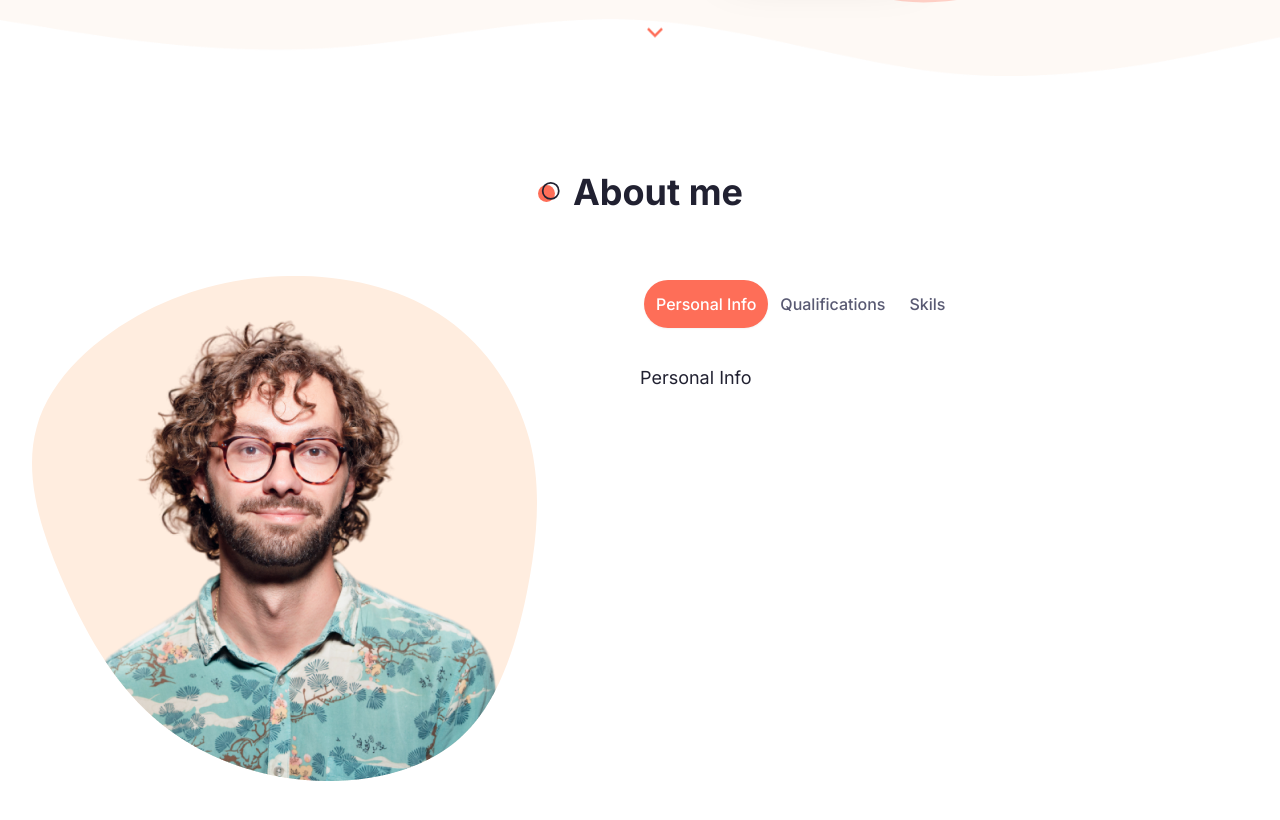
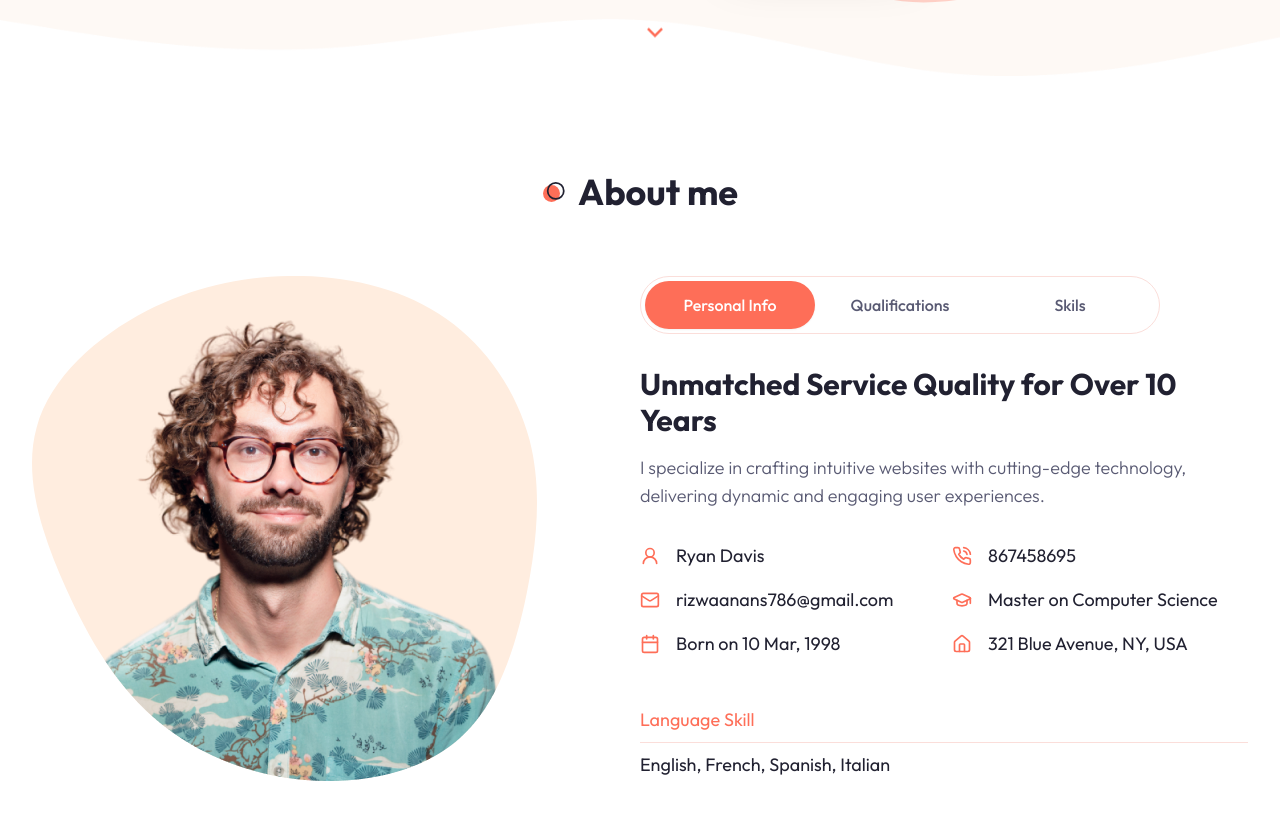
Before and after one commit to RizWaaN3024/nextjs-practice-project, a Next.js app: page / in a window 1280 px wide. Shown: the part 697-1517 px from the top of the page. Built offline with nearby package versions, Linux system fonts and the light colour scheme.

Commit message:
Added Personal Info Section in About Section and Updated CSS Global variables

```diff
--- a/app/globals.css
+++ b/app/globals.css
@@ -66,6 +66,15 @@
   .h1 {
     @apply text-6xl xl:text-[72px] xl:leading-[80px] tracking-[-2px] font-bold;
   }
+  .h2 {
+    @apply text-4xl font-bold;
+  }
+  .h3 {
+    @apply text-3xl font-bold;
+  }
+  .h4 {
+    @apply text-[22px] font-semibold;
+  }
   .subtitle {
     @apply text-muted-foreground text-lg mb-8 font-light;
   }
--- a/app/layout.jsx
+++ b/app/layout.jsx
@@ -1,10 +1,10 @@
-import { Inter } from "next/font/google";
+import { Outfit } from "next/font/google";
 import "./globals.css";
 import Header from "@/components/Header";
 import Footer from "@/components/Footer";
 import { ThemeProvider } from "@/components/ThemeProvider";
 
-const inter = Inter({ subsets: ["latin"] });
+const outfit = Outfit({ subsets: ["latin"] });
 
 export const metadata = {
   title: "Create Next App",
@@ -14,7 +14,7 @@ export const metadata = {
 export default function RootLayout({ children }) {
   return (
     <html lang="en" suppressHydrationWarning>
-      <body className={inter.className}>
+      <body className={outfit.className}>
         <ThemeProvider attribute="class"
           defaultTheme="light"
         >
--- a/components/About.jsx
+++ b/components/About.jsx
@@ -17,6 +17,10 @@ const infoData = [
     {
         icon: <MailIcon size={20}/>,
         text: 'rizwaanans786@gmail.com',
+    },
+    {
+        icon: <GraduationCap size={20}/>,
+        text: 'Master on Computer Science',
     },
     {
         icon: <Calendar size={20}/>,
@@ -125,16 +129,35 @@ const About = () => {
                 {/* Tabs */}
                 <div className='flex-1 '>
                     <Tabs defaultValue='personal'>
-                        <TabsList>
-                            <TabsTrigger value='personal'>Personal Info</TabsTrigger>
-                            <TabsTrigger value="qualifications">Qualifications</TabsTrigger>
-                            <TabsTrigger value="skills">Skils</TabsTrigger>
+                        <TabsList className='w-full grid xl:grid-cols-3 xl:max-w-[520px] xl:border dark:border-none'>
+                            <TabsTrigger className='w-[162px] xl:w-auto' value='personal'>Personal Info</TabsTrigger>
+                            <TabsTrigger className='w-[162px] xl:w-auto' value="qualifications">Qualifications</TabsTrigger>
+                            <TabsTrigger className='w-[162px] xl:w-auto' value="skills">Skils</TabsTrigger>
                         </TabsList>
                         {/* Tabs Content */}
                         <div className='text-lg mt-12 xl:mt-8'>
                             <TabsContent value="personal">
-                                Personal Info
+                                <div className='text-center xl:text-left'>
+                                    <h3 className='h3 mb-4'>Unmatched Service Quality for Over 10 Years</h3>
+                                    <p className='subtitle max-w-xl mx-auto xl:mx-0'>I specialize in crafting intuitive websites with cutting-edge technology, delivering dynamic and engaging user experiences.</p>
+                                    {/* icons */}
+                                    <div className='grid xl:grid-cols-2 gap-4 mb-12'>
+                                        {infoData.map((item, index) => {
+                                            return <div className='flex items-center gap-x-4 mx-auto xl:mx-0' key={index}>
+                                                <div className='text-primary'>{item.icon}</div>
+                                                <div>{item.text}</div>
+                                            </div>
+                                        })}
+                                    </div>
+                                    {/* Languages */}
+                                    <div className='flex flex-col gap-y-2'>
+                                        <div className='text-primary'>Language Skill</div>
+                                        <div className='border-b border-border'></div>
+                                        <div>English, French, Spanish, Italian</div>
+                                    </div>
+                                </div>
                             </TabsContent>
+                            {/* Qualifications */}
                             <TabsContent value="qualifications">
                                 qualifications Info
                             </TabsContent>
```
